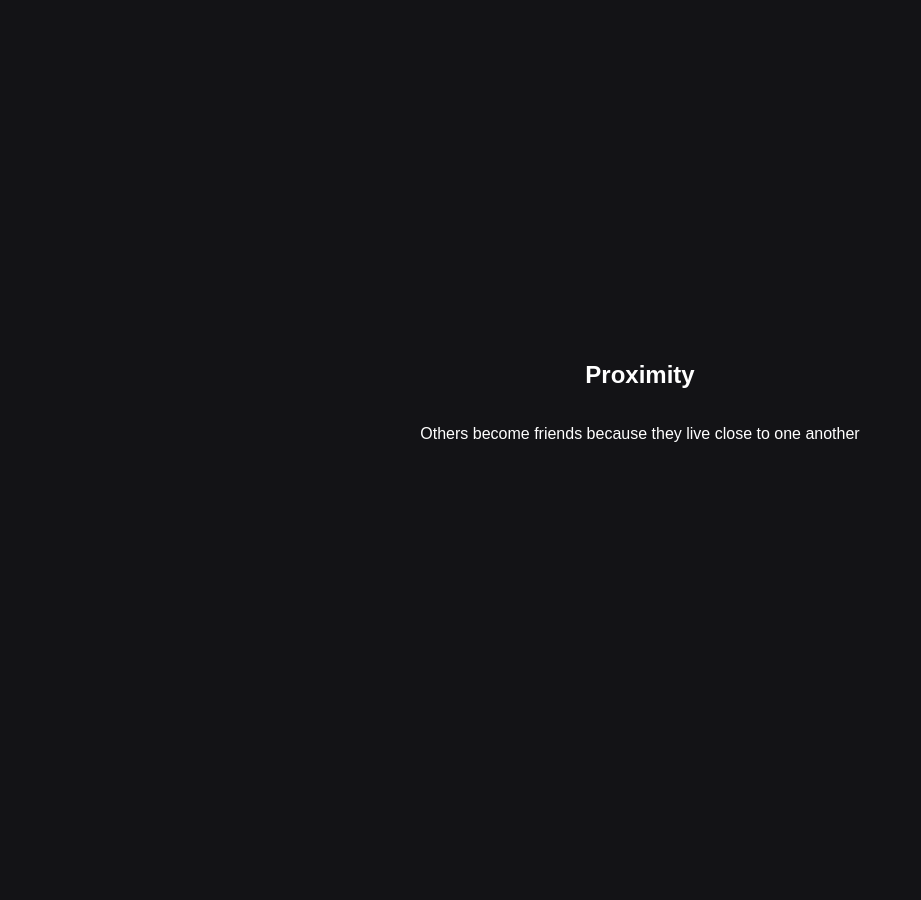
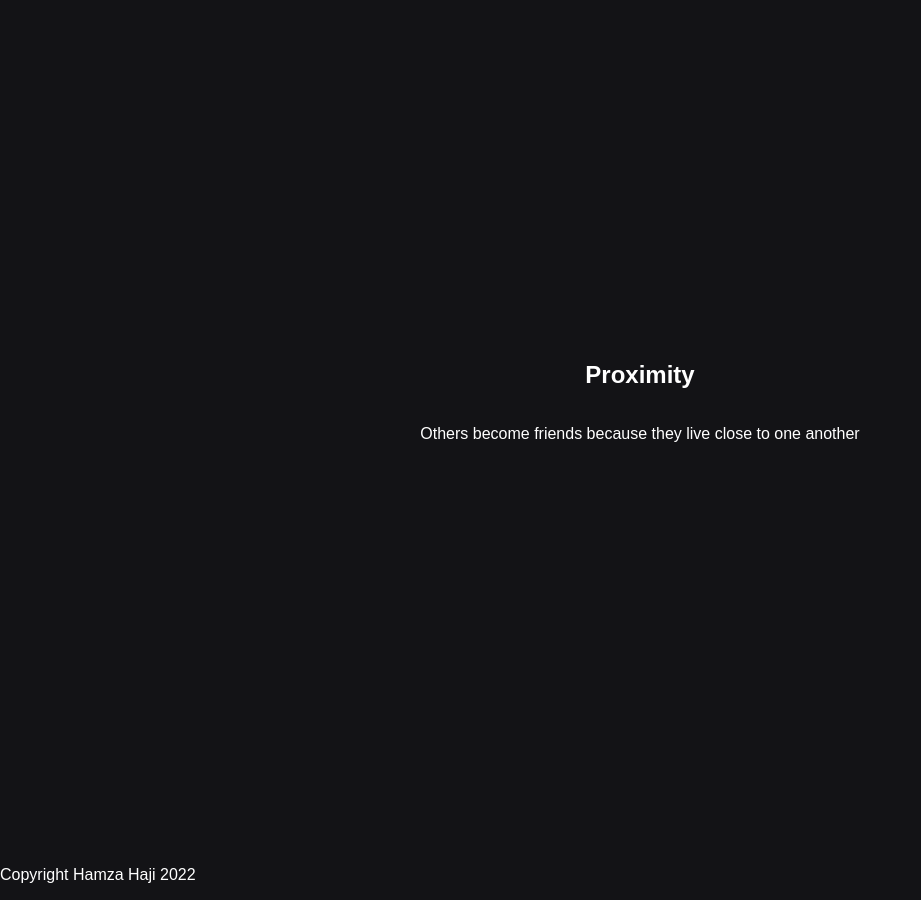
Before and after one commit to moyale/moyale.github.io, a Jekyll site: the page built from index.html, in a window 1280 px wide and 900 px high, scrolled down 2768 px. Shown: the whole window, without its empty margins (0-921 px from the left). Built offline with Jekyll 4.4.1, drawn with Linux system fonts in a browser that asks for light colours; before the commit the page ends 3618 px from its top, so only the background shows below that.

Commit message:
Update default.html

```diff
--- a/_layouts/default.html
+++ b/_layouts/default.html
@@ -14,5 +14,8 @@
   <body>
    {% include navigation.html %}
         {{ content }}
+    <footer>
+      <p>Copyright Hamza Haji 2022</p>
+    </footer>
   </body>
 </html>
```
